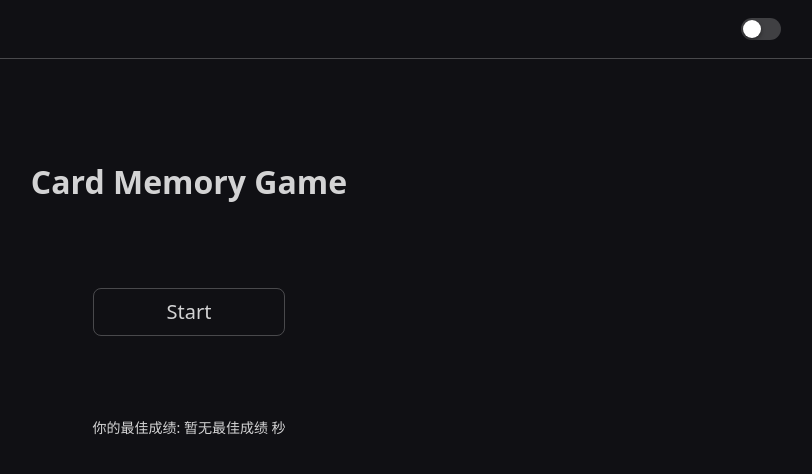
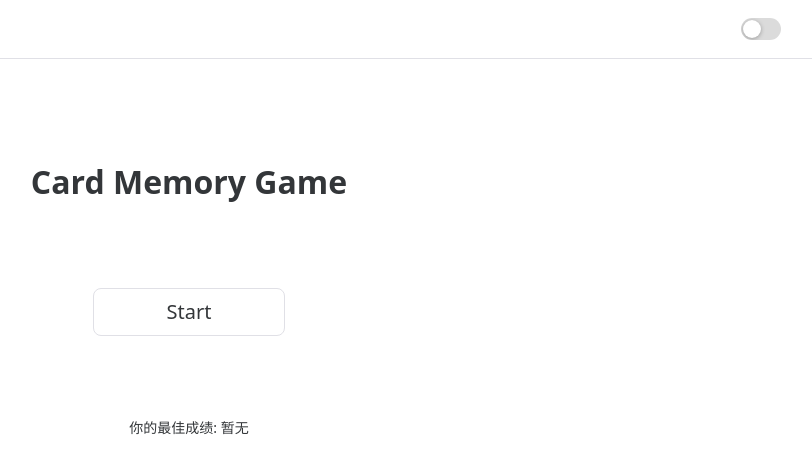
Before and after one commit to VaneBass/card-memory-game, a Vue app: page /#/ in a window 1280 px wide. Shown: the top 474 px of the page, without its empty margins (451-1263 px from the left). Built offline with nearby package versions, Linux system fonts and the light colour scheme.

Commit message:
修复主题、最佳时机相关bug

```diff
--- a/src/pages/HomePage.vue
+++ b/src/pages/HomePage.vue
@@ -7,14 +7,19 @@
           <n-button class="start">Start</n-button>
         </transition>
       </router-link>
-      <span>你的最佳成绩: {{ `${timeSotre.bestTime} 秒` || "暂无" }} </span>
+      <span class="best-time">你的最佳成绩: {{ bestTime }} </span>
     </div>
   </div>
 </template>
 
 <script setup>
 import { NButton } from "naive-ui";
+import { computed } from "vue";
 import { useTimeStore } from "../store/timeStore";
+
+const bestTime = computed(() => {
+  return timeSotre.bestTime ? `${timeSotre.bestTime} 秒` : "暂无";
+});
 
 let timeSotre = useTimeStore();
 </script>
@@ -54,4 +59,8 @@ let timeSotre = useTimeStore();
   border-radius: 8px;
   cursor: pointer;
 }
+
+.content-box .main-content .best-time {
+  font-size: var(--font-size);
+}
 </style>
--- a/src/store/themeStore.js
+++ b/src/store/themeStore.js
@@ -5,7 +5,7 @@ export const useThemeStore = defineStore("theme", () => {
   let localTheme = localStorage.getItem("theme");
 
   const themeString = ref(null);
-  themeString.value = localTheme || "darkTheme";
+  themeString.value = localTheme || "lightTheme";
 
   return {
     themeString,
--- a/src/store/timeStore.js
+++ b/src/store/timeStore.js
@@ -6,7 +6,7 @@ export const useTimeStore = defineStore("time", () => {
 
   const bestTime = ref(null);
 
-  bestTime.value = localBestTime || "暂无最佳成绩";
+  bestTime.value = localBestTime || "";
 
   return {
     bestTime,
```
